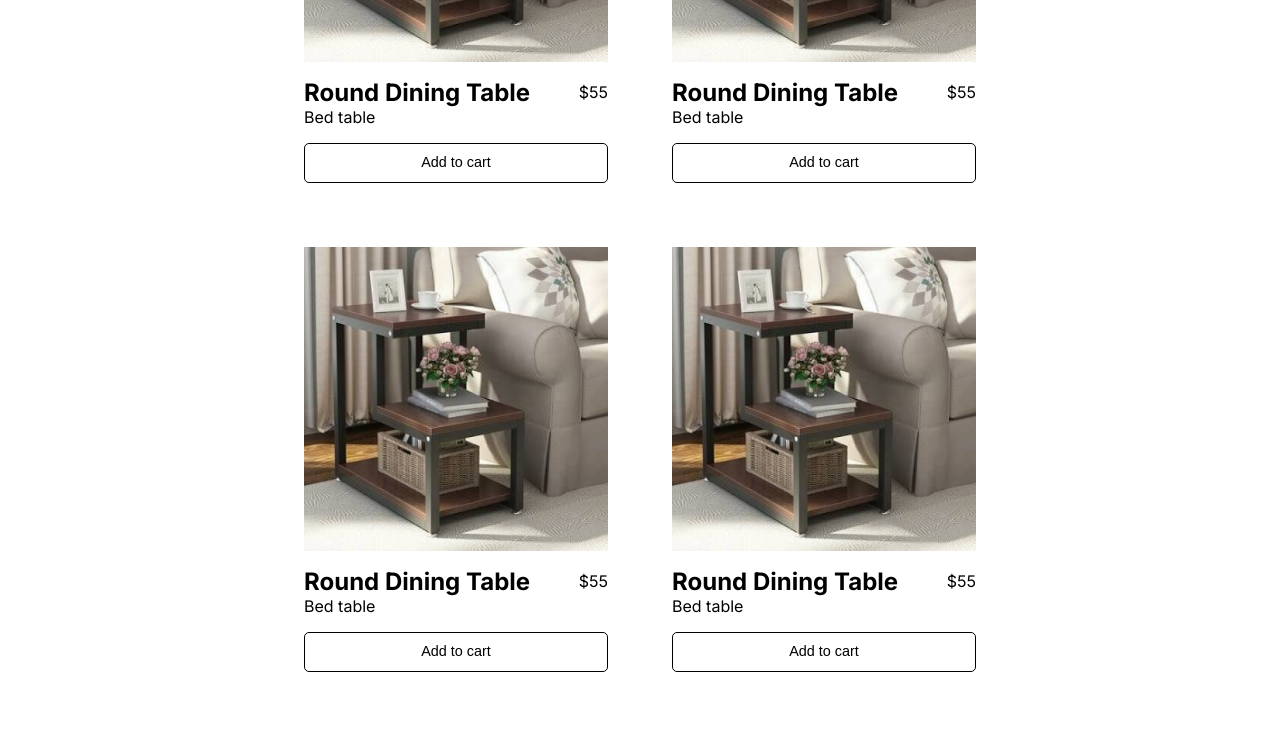
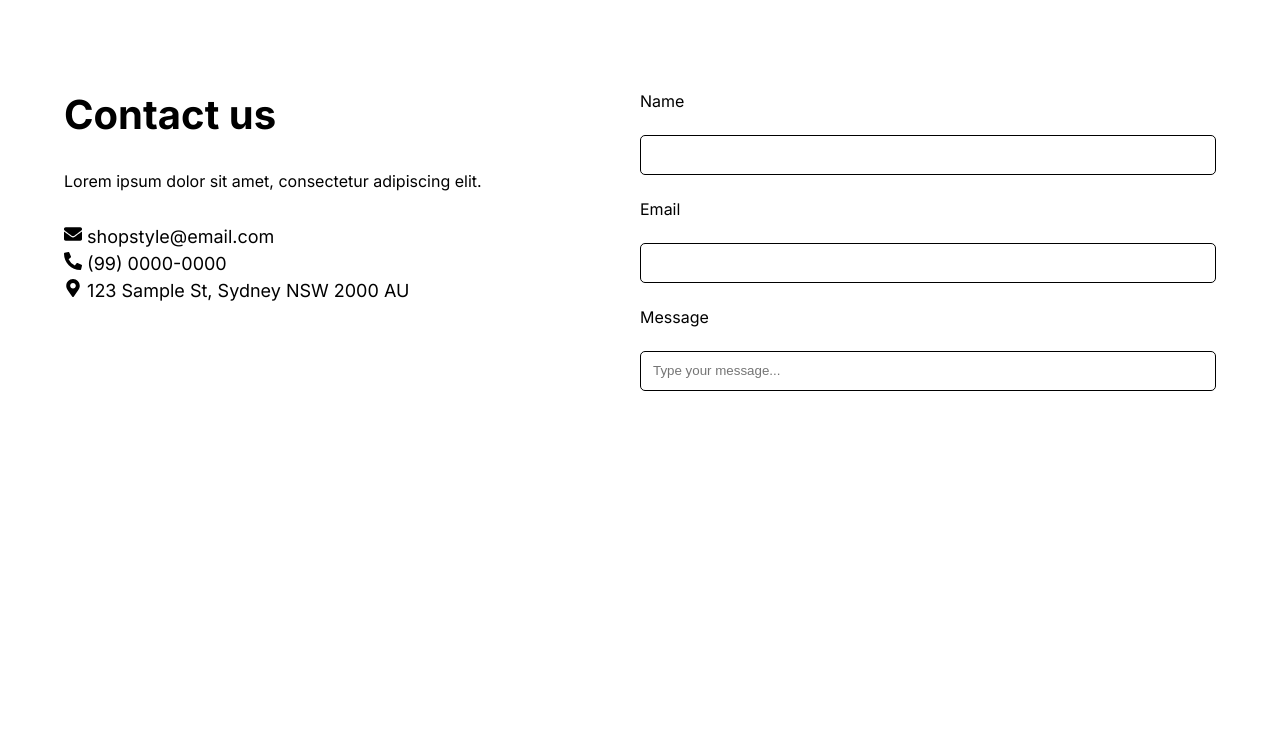
Before and after one commit to henriquestg/my-ecommerce, a Next.js app: page / in a window 1280 px wide. Shown: the part 7120-7854 px from the top of the page. After the commit the page ends 7623 px from the top, so only its background shows below. Built offline with nearby package versions, Linux system fonts and the light colour scheme.

Commit message:
feat:  implementing responsive

```diff
--- a/src/Components/AboutProduct/styles.scss
+++ b/src/Components/AboutProduct/styles.scss
@@ -1,6 +1,10 @@
 .container-about {
   display: flex;
   padding: 14rem 4rem;
+
+  @media (max-width: 850px) {
+    flex-direction: column;
+}
 
 
   .container-list {
@@ -31,6 +35,10 @@
     justify-content: flex-start;
     width: 100%;
 
+    @media (max-width: 850px) {
+      margin-bottom: 2rem;
+  }
+
     h1 {
       font-size: 3rem;
       font-style: normal;
--- a/src/Components/AboutUs/styles.scss
+++ b/src/Components/AboutUs/styles.scss
@@ -3,6 +3,10 @@
   padding: 1rem 4rem;
 
   gap: 5rem;
+
+  @media (max-width: 850px) {
+    flex-direction: column;
+}
 
 
   .info-store {
@@ -34,11 +38,25 @@
     flex-direction: column;
     gap: 4rem;
 
+    @media (max-width: 850px) {
+      gap: 0rem;
+  }
+
+
     .description-product {
       display: flex;
+
+      @media (max-width: 850px) {
+        flex-direction: column;
+    }
     }
 
     .list-aboutus {
+
+      @media (max-width: 850px) {
+        margin-bottom: 2rem;
+    }
+
 
       h1 {
         font-size: 3rem;
--- a/src/Components/Input/styles.scss
+++ b/src/Components/Input/styles.scss
@@ -1,5 +1,6 @@
 .container-input {
   display: flex;
+  flex-direction: column;
 
   input {
     display: flex;
@@ -10,5 +11,8 @@
     gap: 0.5rem;
     align-self: stretch;
     padding: 0.75rem;
+
+    border-radius: 0.3125rem;
+    border: 1px solid var(--black);
   }
 }
--- a/src/app/page.scss
+++ b/src/app/page.scss
@@ -7,6 +7,11 @@ flex-direction: column;
     display: flex;
     padding: 7rem 15rem;
     flex-direction: column;
+
+    @media (max-width: 1300px) {
+      padding: 0rem 0rem;
+  }
+
 
   }
 
```
